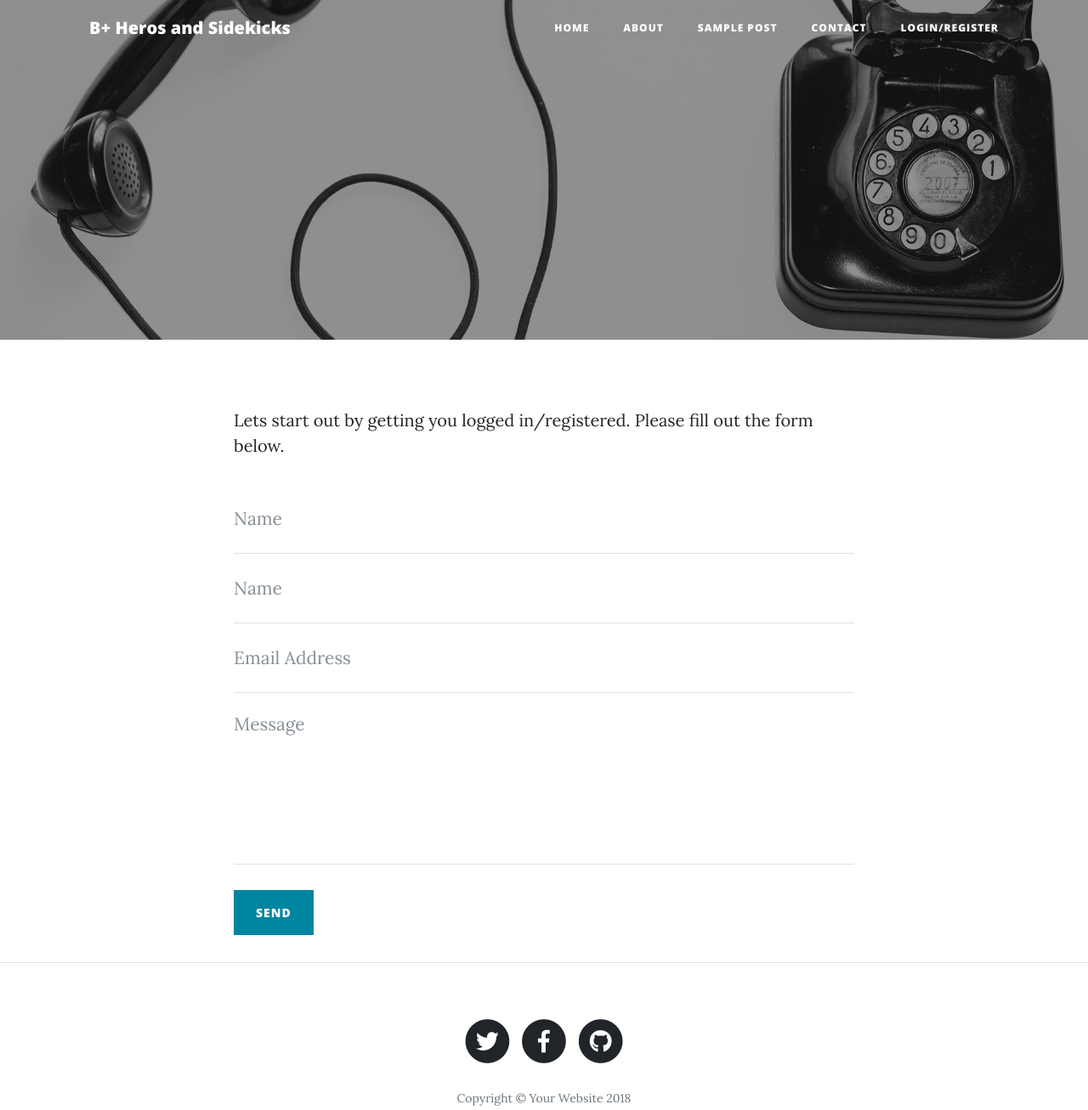
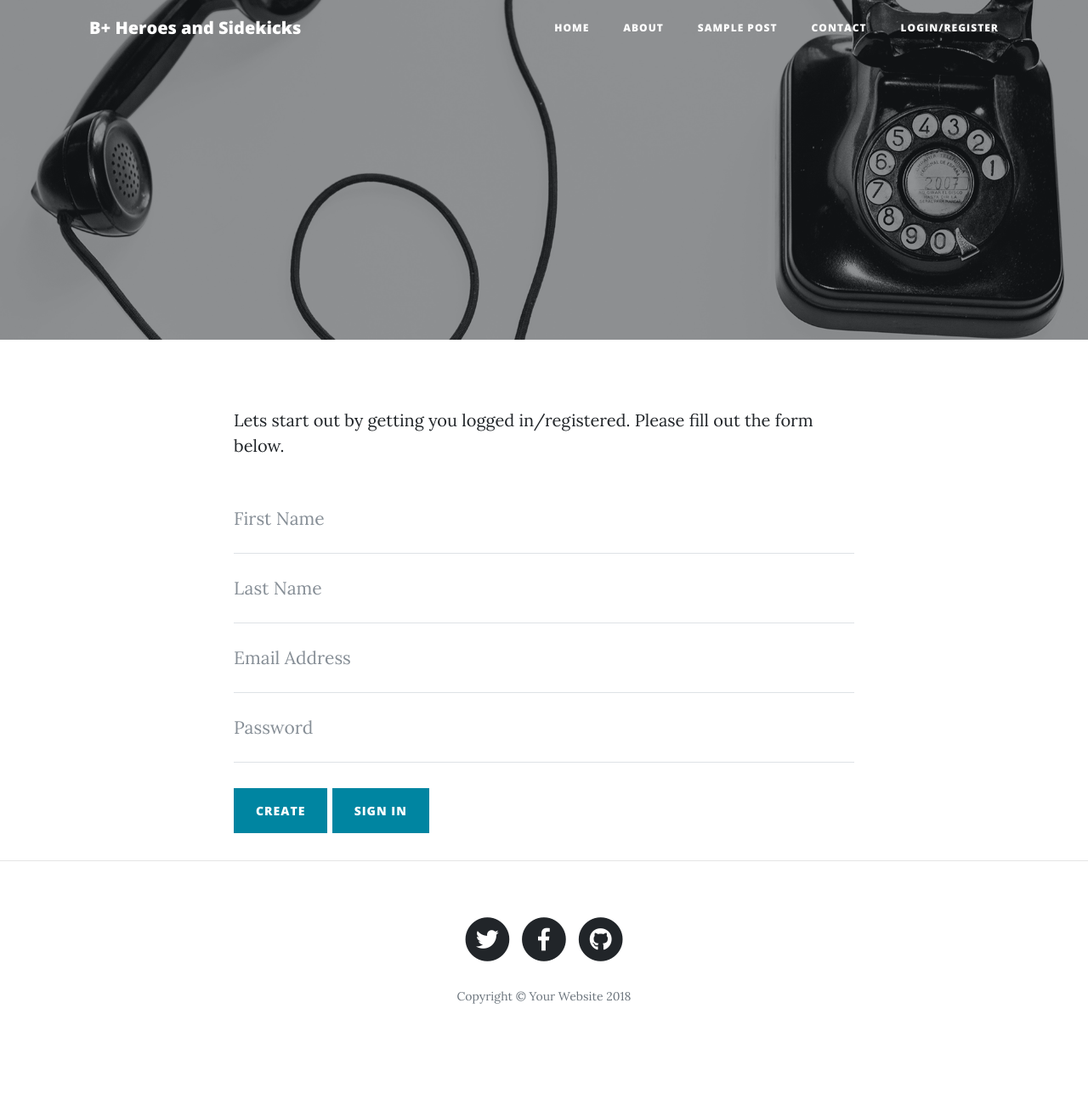
Before and after one commit to Delaware2018/team-6, a website: page startbootstrap-clean-blog-gh-pages/login_register.html in a window 1280 px wide. Shown: the whole page at 85% size. After the commit the page ends 1249 px from the top, so only its background shows below. Drawn offline with nearby package versions, Linux system fonts and the light colour scheme.

Commit message:
Small changes to login page

```diff
--- a/startbootstrap-clean-blog-gh-pages/login_register.html
+++ b/startbootstrap-clean-blog-gh-pages/login_register.html
@@ -28,7 +28,7 @@
     <!-- Navigation -->
     <nav class="navbar navbar-expand-lg navbar-light fixed-top" id="mainNav">
       <div class="container">
-        <a class="navbar-brand" href="index.html">B+ Heros and Sidekicks</a>
+        <a class="navbar-brand" href="index.html">B+ Heroes and Sidekicks</a>
         <button class="navbar-toggler navbar-toggler-right" type="button" data-toggle="collapse" data-target="#navbarResponsive" aria-controls="navbarResponsive" aria-expanded="false" aria-label="Toggle navigation">
           Menu
           <i class="fas fa-bars"></i>
@@ -80,14 +80,14 @@
             <div class="control-group">
               <div class="form-group floating-label-form-group controls">
                 <label>First Name</label>
-                <input type="text" class="form-control" placeholder="Name" id="name" required data-validation-required-message="Please enter your name.">
+                <input type="text" class="form-control" placeholder="First Name" id="name" required data-validation-required-message="Please enter your name.">
                 <p class="help-block text-danger"></p>
               </div>
             </div>
             <div class="control-group">
               <div class="form-group floating-label-form-group controls">
                 <label>Last Name</label>
-                <input type="text" class="form-control" placeholder="Name" id="name" required data-validation-required-message="Please enter your name.">
+                <input type="text" class="form-control" placeholder="Last Name" id="name" required data-validation-required-message="Please enter your name.">
                 <p class="help-block text-danger"></p>
               </div>
             </div>
@@ -100,16 +100,18 @@
             </div>
             <div class="control-group">
               <div class="form-group floating-label-form-group controls">
-                <label>Message</label>
-                <textarea rows="5" class="form-control" placeholder="Message" id="message" required data-validation-required-message="Please enter a message."></textarea>
+                <label>Password</label>
+                <input type="email" class="form-control" placeholder="Password" id="email" required data-validation-required-message="Please enter your email address.">
                 <p class="help-block text-danger"></p>
               </div>
             </div>
             <br>
             <div id="success"></div>
             <div class="form-group">
-              <button type="submit" class="btn btn-primary" id="sendMessageButton">Send</button>
+              <button type="submit" class="btn btn-primary" id="sendMessageButton">Create</button>
+              <button type="submit" class="btn btn-primary" id="sendMessageButton">Sign In</button>
             </div>
+
           </form>
         </div>
       </div>
```
